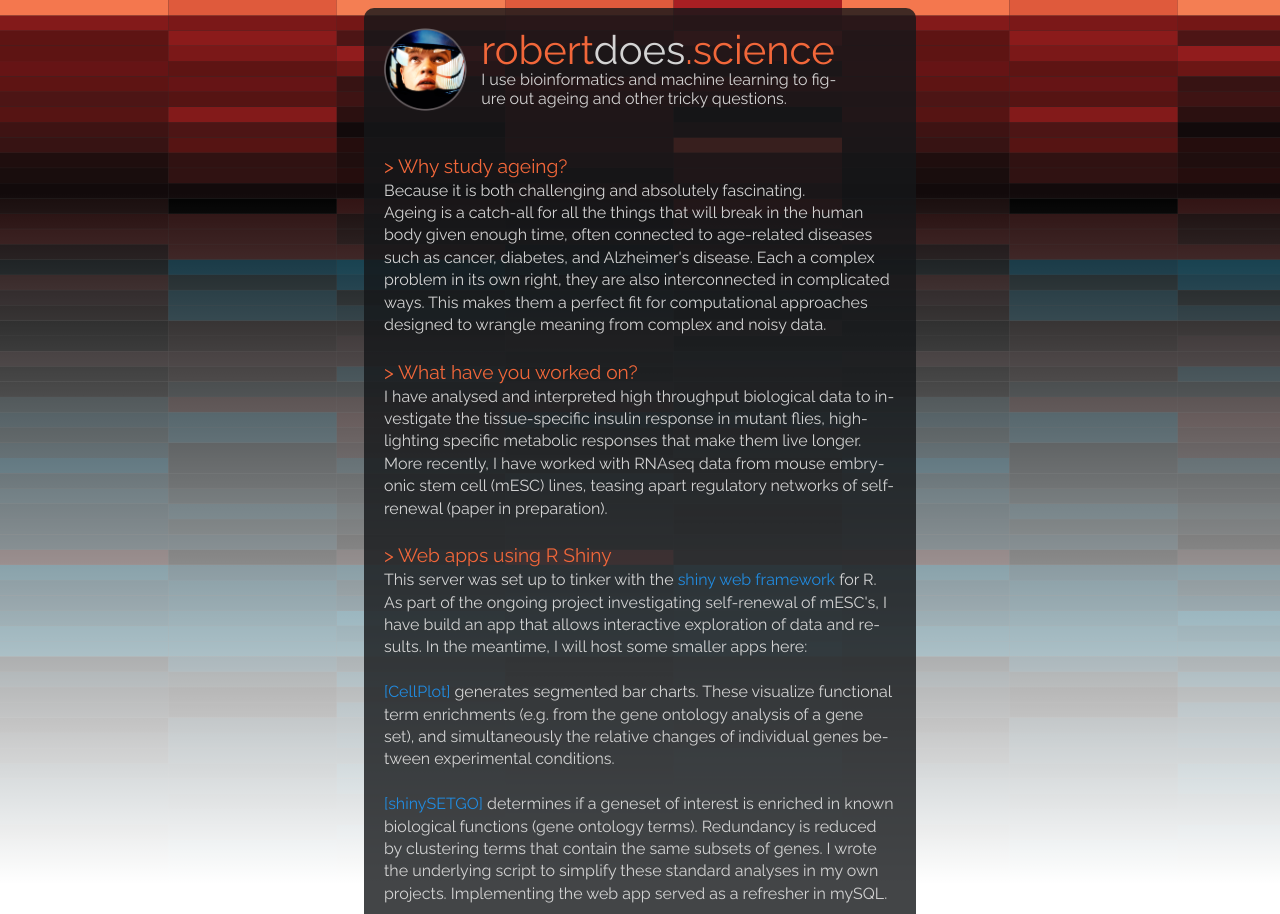
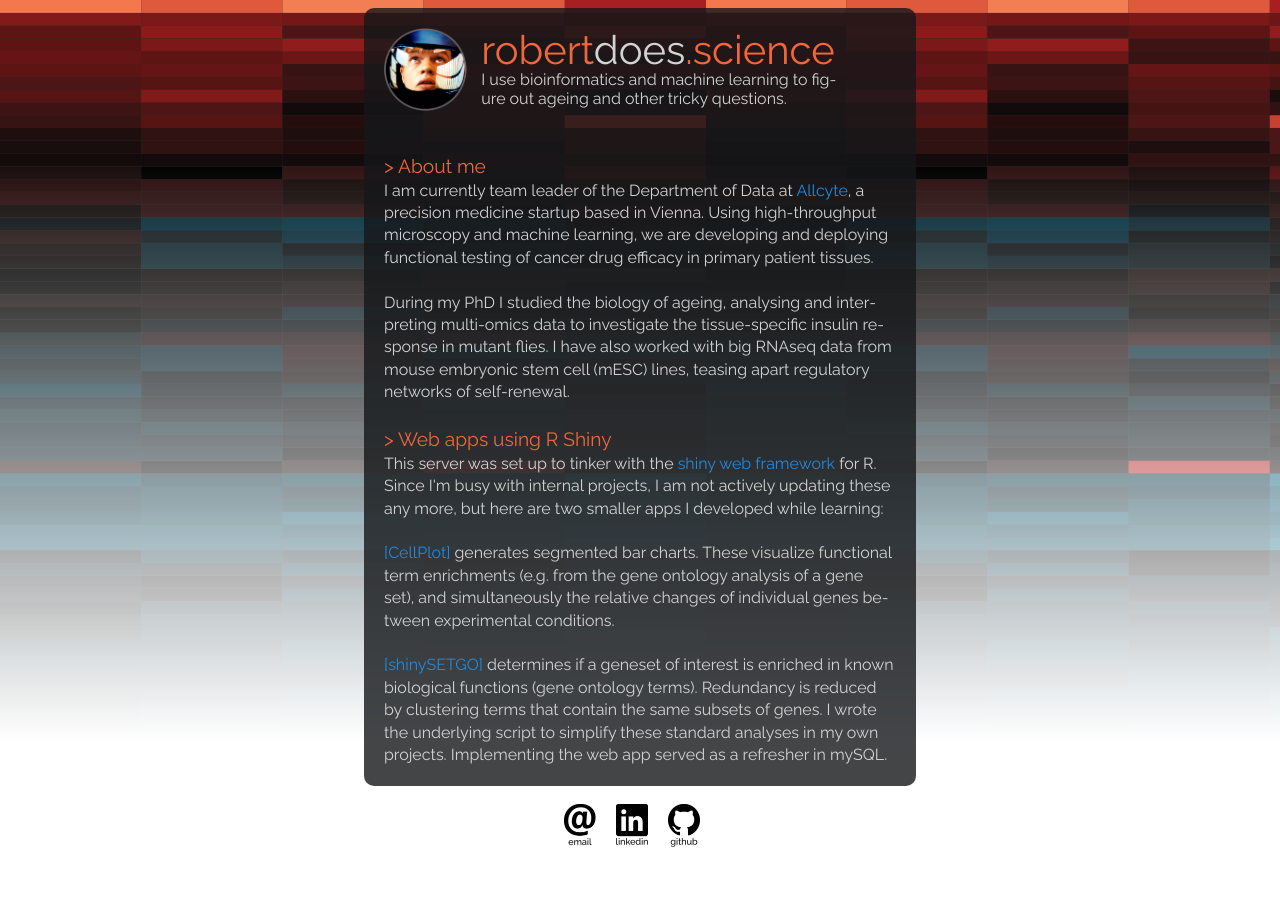
Before and after one commit to robertsehlke/robertsehlke.github.io, a plain HTML site: page robertdoes.science/index.html in a window 1280 px wide. Shown: the top 914 px of the page. Drawn offline with nearby package versions, Linux system fonts and the light colour scheme.

Commit message:
updates for 2020

```diff
--- a/robertdoes.science/index.html
+++ b/robertdoes.science/index.html
@@ -22,19 +22,19 @@
 
 
 <div style="clear:both">
-	<div class="sectionheader">> Why study ageing?</div>
-	Because it is both challenging and absolutely fascinating.<br>
-	Ageing is a catch-all for all the things that will break in the human body given enough time, often connected to age-related diseases such as cancer, diabetes, and Alzheimer's disease. Each a complex problem in its own right, they are also interconnected in complicated ways. This makes them a perfect fit for computational approaches designed to wrangle meaning from complex and noisy data.<br><br>
 
-	<div class="sectionheader">> What have you worked on?</div>
-	I have analysed and interpreted high throughput biological data to investigate the tissue-specific insulin response in mutant flies, highlighting specific metabolic responses that make them live longer. More recently, I have worked with RNAseq data from mouse embryonic stem cell (mESC) lines, teasing apart regulatory networks of self-renewal (paper in preparation).
+	<div class="sectionheader">> About me</div>
+
+	I am currently team leader of the Department of Data at <a href="www.allcyte.com" target="_blank">Allcyte</a>, a precision medicine startup based in Vienna. Using high-throughput microscopy and machine learning, we are developing and deploying functional testing of cancer drug efficacy in primary patient tissues.<br><br>
+
+	During my PhD I studied the biology of ageing, analysing and interpreting multi-omics data to investigate the tissue-specific insulin response in mutant flies. I have also worked with big RNAseq data from mouse embryonic stem cell (mESC) lines, teasing apart regulatory networks of self-renewal.
 
 	<br><br>
 
 <!--<img src="divider.png" width="18%" style="margin-left: auto; margin-right: auto; display: block;">-->
 	<div class="sectionheader">> Web apps using R Shiny</div>
 
-	This server was set up to tinker with the <a target="_blank" href="https://shiny.rstudio.com/">shiny web framework</a> for R. As part of the ongoing project investigating self-renewal of mESC's, I have build an app that allows interactive exploration of data and results. In the meantime, I will host some smaller apps here:
+	This server was set up to tinker with the <a target="_blank" href="https://shiny.rstudio.com/">shiny web framework</a> for R. Since I'm busy with internal projects, I am not actively updating these any more, but here are two smaller apps I developed while learning:
 
 	<br><br>
 
@@ -51,9 +51,9 @@
 
 <br>
 <div align="middle">
-	<a href="mailto:robert@sehlke.net" target="_top"><img src="email.png" width="64px" style="float: middle;"></a>&nbsp;&nbsp;&nbsp;&nbsp;
-	<a href="https://www.linkedin.com/in/robert-sehlke-994079ba" target="_blank"><img src="linkedin.png" width="64px" style="float: middle;"></a>&nbsp;&nbsp;&nbsp;&nbsp;
-	<a href="https://github.com/robertsehlke" target="_blank"><img src="github.png" width="64px" style="float: middle;"></a>&nbsp;&nbsp;&nbsp;&nbsp;
+	<a href="mailto:robert@sehlke.net" target="_top"><img src="email.png" width="32px" style="float: middle;"></a>&nbsp;&nbsp;&nbsp;&nbsp;
+	<a href="https://www.linkedin.com/in/robert-sehlke-994079ba" target="_blank"><img src="linkedin.png" width="32px" style="float: middle;"></a>&nbsp;&nbsp;&nbsp;&nbsp;
+	<a href="https://github.com/robertsehlke" target="_blank"><img src="github.png" width="32px" style="float: middle;"></a>&nbsp;&nbsp;&nbsp;&nbsp;
 </div>
 
 <br><br><br><br>
```
